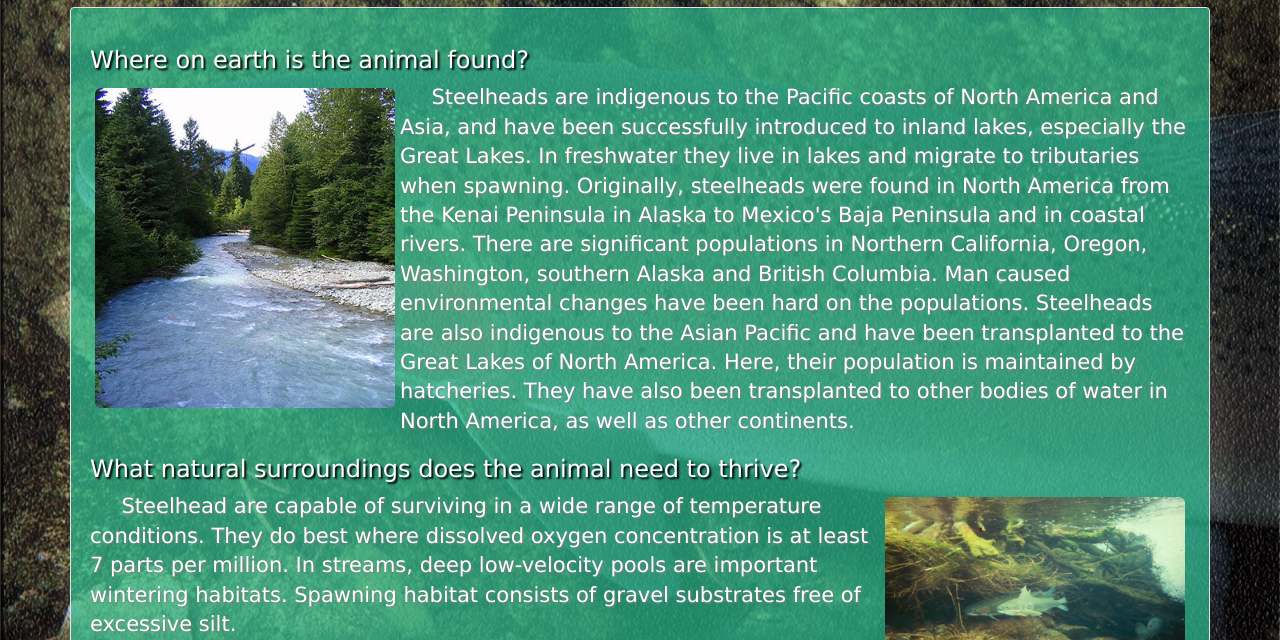
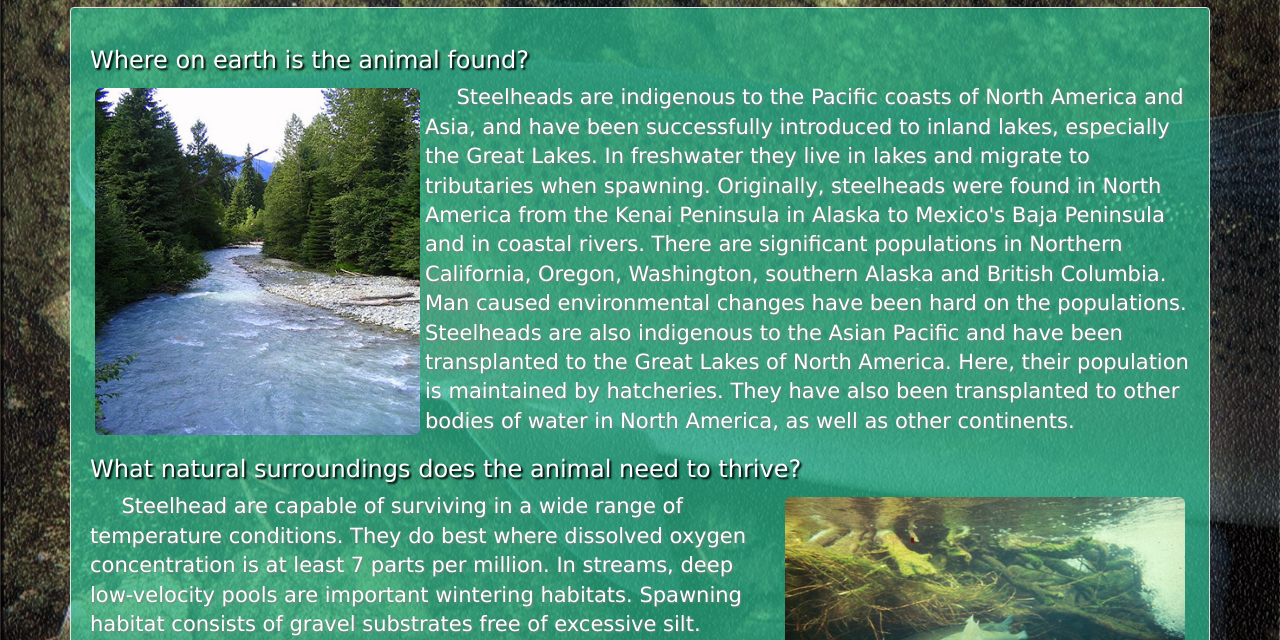
Before and after one commit to bdowboise/webd280-project2, a plain HTML site: page habitat.html in a window 1280 px wide. Shown: the part 160-800 px from the top of the page. Drawn offline with nearby package versions, Linux system fonts and the light colour scheme.

Commit message:
lots of minor updates

```diff
--- a/habitat.html
+++ b/habitat.html
@@ -23,7 +23,7 @@
     <div class="col-xs-12 well">
 
         <h3>Where on earth is the animal found?</h3>
-        <img src="img/gallery/steelhead_7.jpg" width="300" height="300" alt="Mountain River" class="img-responsive img-rounded pull-left" />
+        <img src="img/gallery/steelhead_7.jpg" width="325" height="auto" alt="Mountain River" class="img-responsive img-rounded pull-left" />
         <p class="lead">Steelheads are indigenous to the Pacific coasts of North America and Asia, and have been
             successfully introduced to inland lakes, especially the Great Lakes. In freshwater they live in lakes and
             migrate to tributaries when spawning.
@@ -35,7 +35,7 @@
             to other bodies of water in North America, as well as other continents.</p>
 
         <h3>What natural surroundings does the animal need to thrive?</h3>
-        <img src="img/gallery/steelhead_11.jpg" width="300" height="300" alt="Fish in Roots" class="img-responsive img-rounded pull-right" />
+        <img src="img/gallery/steelhead_11.jpg" width="400" height="auto" alt="Fish in Roots" class="img-responsive img-rounded pull-right" />
         <p class="lead">Steelhead are capable of surviving in a wide range of temperature conditions. They do best where
             dissolved oxygen concentration is at least 7 parts per million. In streams, deep low-velocity pools are
             important wintering habitats. Spawning habitat consists of gravel substrates free of excessive silt.</p>
--- a/js/main.js
+++ b/js/main.js
@@ -11,10 +11,11 @@ $.get("tpl/header_nav.tpl.html",function(data) {
 $.get("tpl/footer.tpl.html",function(data) {
     $('.container').append(data);
 });
-//back to top button
+//back to top button appear/disappear
 $('<button id="backToTop" type="button" class="btn btn-sm"><span class="glyphicon glyphicon-chevron-up"></span></button>')
     .appendTo('body')
     .addClass('hide');
+//back to top button functionality
 $(window).scroll(function() {
     var top = $(window).scrollTop();
     if (top >= 200) {
```
Also changed, not shown: behavior.html (+1 -1 lines), index.html (+1 -1 lines), docs/SteelheadMatingAndReproductionSpawning.txt (deleted), docs/date.txt (deleted), docs/footerWithJS.txt (deleted), docs/habitat.txt (deleted), docs/steelheadBehavior.txt (deleted), docs/steelheadDiet.txt (deleted), 1 other file.
